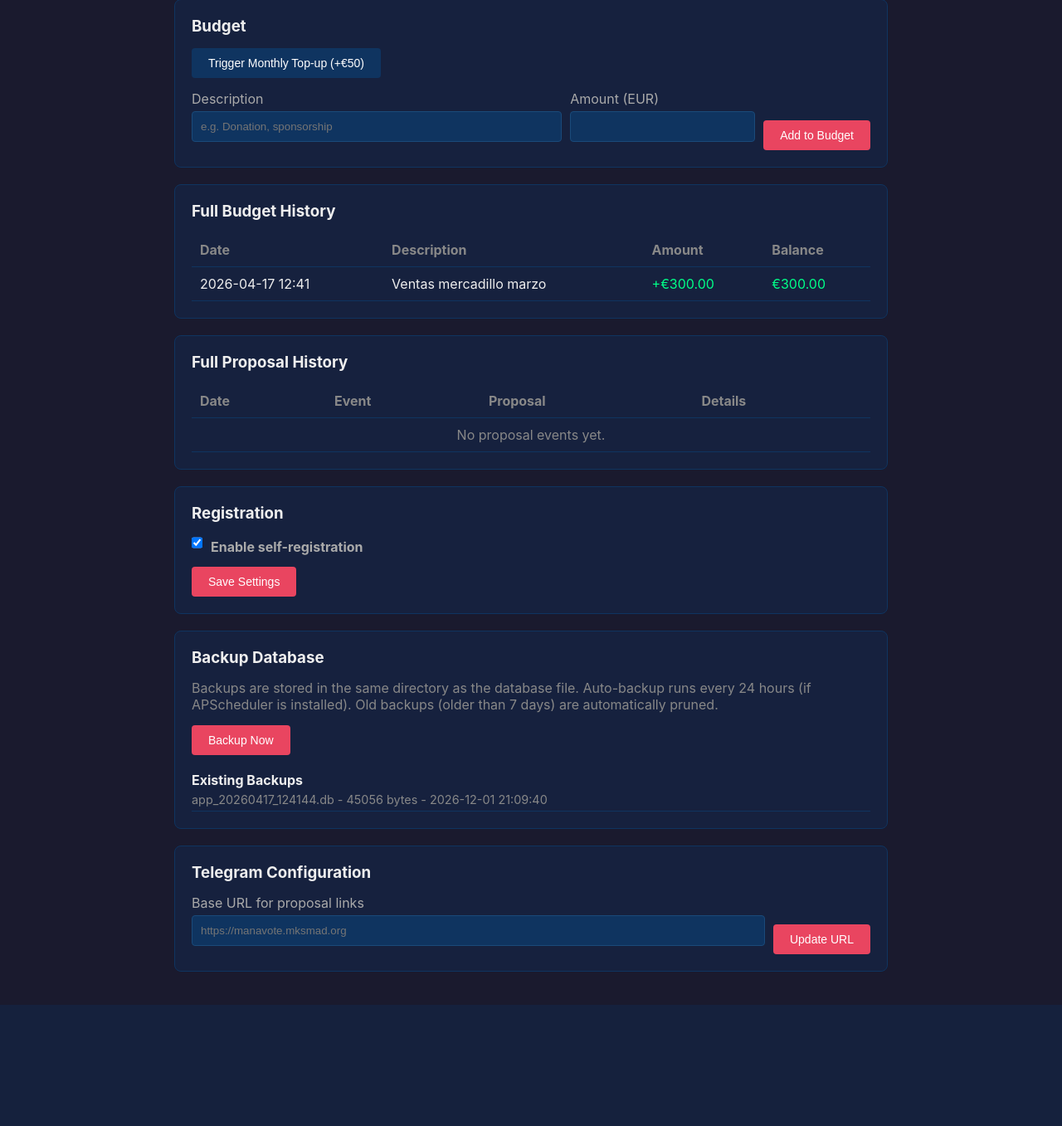
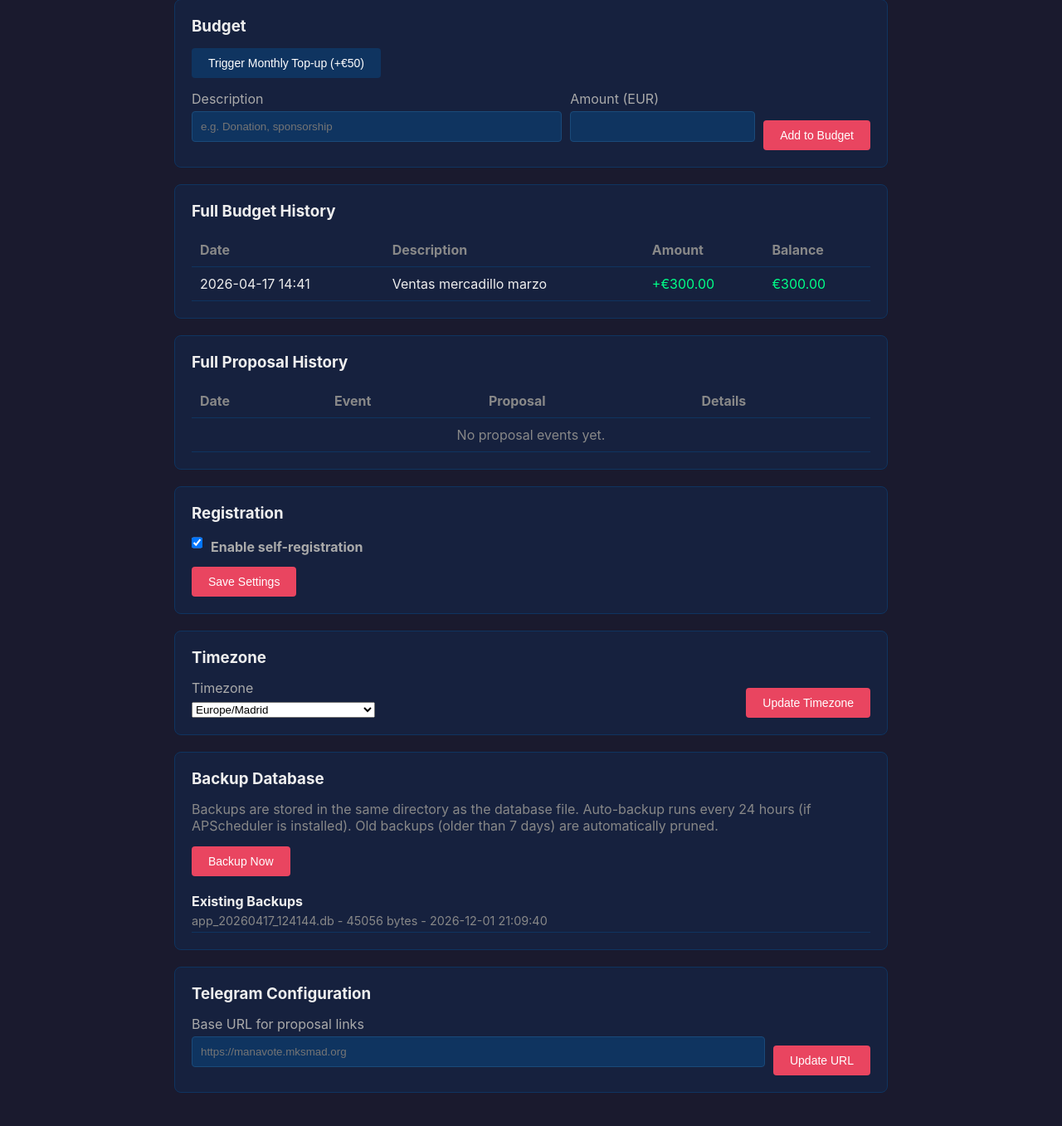
Before and after one commit to makespacemadrid/manavote, a Flask app: page /admin in a window 1280 px wide. Shown: the part 890-2247 px from the top of the page at 83% size. Before the commit the page ends 2101 px from the top, so only its background shows below. Run offline with Flask 3, Linux system fonts and the light colour scheme; the visitor is signed in with stand-in values (Sample User, id 1); data comes from the database, SQL or seed files in the repository; data that the repository does not hold is empty; parts of the project's set-up code (start-up, migrations or seed data) failed here and were passed over.

Commit message:
Add timezone support with conversion and admin panel selector

```diff
--- a/app/web/routes/main_routes.py
+++ b/app/web/routes/main_routes.py
@@ -3,6 +3,7 @@
 import hashlib
 import secrets
 from datetime import datetime, date, timedelta
+from zoneinfo import ZoneInfo
 try:
     from dotenv import load_dotenv
 
@@ -39,6 +40,36 @@
 import logging
 import warnings
 
+
+def get_app_timezone():
+    """Get the configured timezone from settings or default to Europe/Madrid"""
+    try:
+        conn = get_db()
+        c = conn.cursor()
+        c.execute("SELECT value FROM settings WHERE key = 'timezone'")
+        row = c.fetchone()
+        conn.close()
+        tz_name = row["value"] if row else "Europe/Madrid"
+        return ZoneInfo(tz_name)
+    except:
+        return ZoneInfo("Europe/Madrid")
+
+
+def format_datetime(dt_str, fmt="%Y-%m-%d %H:%M:%S"):
+    """Convert a datetime string to the configured timezone and format it"""
+    if not dt_str:
+        return ""
+    try:
+        # Parse the datetime string
+        dt = datetime.fromisoformat(dt_str.replace("Z", "+00:00"))
+        # Convert to configured timezone
+        tz = get_app_timezone()
+        dt_local = dt.astimezone(tz)
+        return dt_local.strftime(fmt)
+    except (ValueError, TypeError):
+        return dt_str
+
+
 BASE_DIR = os.path.dirname(os.path.dirname(os.path.dirname(os.path.dirname(__file__))))
 app = Flask(__name__, template_folder=os.path.join(BASE_DIR, "templates"), static_folder=os.path.join(BASE_DIR, "static"))
 app.config.from_object(Config)
@@ -73,6 +104,12 @@
     if "@" in username:
         return username.split("@")[0]
     return username
+
+
+@app.template_filter("localtime")
+def localtime_filter(dt_str, fmt="%Y-%m-%d %H:%M"):
+    """Jinja2 filter to format datetime in configured timezone"""
+    return format_datetime(dt_str, fmt)
 
 
 from translations import TRANSLATIONS
@@ -1417,6 +1454,8 @@
             (proposal["amount"], f"Undo approval: {proposal['title']}", proposal_id),
         )
         conn.commit()
+        # Re-process the proposal (may re-approve if thresholds still met)
+        process_proposal(proposal_id)
         check_over_budget_proposals()
         flash("Approval undone, budget restored", "success")
 
@@ -1617,6 +1656,15 @@
             status = "enabled" if enabled == "true" else "disabled"
             flash(f"Self-registration {status}!", "success")
 
+        elif action == "update_timezone":
+            timezone = request.form.get("timezone", "Europe/Madrid")
+            c.execute(
+                "INSERT OR REPLACE INTO settings (key, value) VALUES ('timezone', ?)",
+                (timezone,),
+            )
+            conn.commit()
+            flash(f"Timezone updated to {timezone}!", "success")
+
         elif action == "backup_db":
             try:
                 from app.services.backup_service import backup_db
@@ -1748,6 +1796,10 @@
             )
     backups.sort(key=lambda item: item["modified"], reverse=True)
 
+    c.execute("SELECT value FROM settings WHERE key = 'timezone'")
+    tz_row = c.fetchone()
+    current_timezone = tz_row["value"] if tz_row else "Europe/Madrid"
+
     conn.close()
 
     return render_template(
@@ -1759,6 +1811,7 @@
         current_budget=current_budget,
         thresholds=thresholds,
         registration_enabled=registration_enabled,
+        current_timezone=current_timezone,
         get_setting_value=get_setting_value,
         session_lang=session.get("lang", "en"),
         backups=backups,
--- a/templates/admin.html
+++ b/templates/admin.html
@@ -34,7 +34,7 @@
     var sections = {
         members: ['add-member', 'members', 'stats'],
         budget: ['thresholds', 'budget', 'budget-history', 'proposal-history'],
-        settings: ['settings', 'backup', 'telegram']
+        settings: ['settings', 'timezone', 'backup', 'telegram']
     };
 
     document.querySelectorAll('.admin-tab-btn').forEach(function(btn) { btn.classList.remove('active'); });
@@ -88,7 +88,7 @@
             <tr>
                 <td>{{ m.username }}</td>
                 <td>{{ 'Admin'|lang if m.is_admin else 'Member'|lang }}</td>
-                <td>{{ m.created_at[:10] }}</td>
+                <td>{{ m.created_at|localtime("%Y-%m-%d") }}</td>
                 <td>
                     {% if m.id != session.member_id %}
                     <form method="POST" style="display: inline;">
@@ -199,7 +199,7 @@
         <tbody>
             {% for log in budget_history %}
             <tr>
-                <td>{{ log.created_at[:16] }}</td>
+                <td>{{ log.created_at|localtime("%Y-%m-%d %H:%M") }}</td>
                 <td>{{ log.description }}</td>
                 <td class="{{ 'amount-positive' if log.amount > 0 else 'amount-negative' }}">
                     {{ "+" if log.amount > 0 else "" }}€{{ "%.2f"|format(log.amount) }}
@@ -227,7 +227,7 @@
         <tbody>
             {% for event in proposal_history %}
             <tr>
-                <td>{{ event.created_at[:16] }}</td>
+                <td>{{ event.created_at|localtime("%Y-%m-%d %H:%M") }}</td>
                 <td>{{ event.event_label }}</td>
                 <td><a href="{{ url_for('proposal_detail', proposal_id=event.proposal_id) }}">#{{ event.proposal_id }} - {{ event.proposal_title }}</a></td>
                 <td>{{ event.details }}</td>
@@ -255,6 +255,32 @@
             </label>
         </p>
         <button type="submit" class="btn">{{ 'Save Settings'|lang }}</button>
+    </form>
+</div>
+
+<div id="timezone" class="card">
+    <h3>{{ 'Timezone'|lang }}</h3>
+    <form method="POST">
+        <input type="hidden" name="csrf_token" value="{{ csrf_token() }}">
+        <input type="hidden" name="action" value="update_timezone">
+        <div style="display: flex; gap: 10px; flex-wrap: wrap; align-items: flex-end;">
+            <div style="flex: 1; min-width: 200px;">
+                <label>{{ 'Timezone'|lang }}</label>
+                <select name="timezone" required>
+                    <option value="UTC" {{ 'selected' if current_timezone == 'UTC' else '' }}>UTC</option>
+                    <option value="Europe/London" {{ 'selected' if current_timezone == 'Europe/London' else '' }}>Europe/London</option>
+                    <option value="Europe/Paris" {{ 'selected' if current_timezone == 'Europe/Paris' else '' }}>Europe/Paris</option>
+                    <option value="Europe/Madrid" {{ 'selected' if current_timezone == 'Europe/Madrid' else '' }}>Europe/Madrid</option>
+                    <option value="America/New_York" {{ 'selected' if current_timezone == 'America/New_York' else '' }}>America/New_York (EST/EDT)</option>
+                    <option value="America/Chicago" {{ 'selected' if current_timezone == 'America/Chicago' else '' }}>America/Chicago (CST/CDT)</option>
+                    <option value="America/Los_Angeles" {{ 'selected' if current_timezone == 'America/Los_Angeles' else '' }}>America/Los_Angeles (PST/PDT)</option>
+                    <option value="Asia/Tokyo" {{ 'selected' if current_timezone == 'Asia/Tokyo' else '' }}>Asia/Tokyo</option>
+                    <option value="Asia/Shanghai" {{ 'selected' if current_timezone == 'Asia/Shanghai' else '' }}>Asia/Shanghai</option>
+                    <option value="Australia/Sydney" {{ 'selected' if current_timezone == 'Australia/Sydney' else '' }}>Australia/Sydney</option>
+                </select>
+            </div>
+            <button type="submit" class="btn">{{ 'Update Timezone'|lang }}</button>
+        </div>
     </form>
 </div>
 
--- a/templates/calendar.html
+++ b/templates/calendar.html
@@ -98,7 +98,7 @@
                 {% for item in calendar_items %}
                 {% set category = 'proposal' if item.item_type == 'proposal' and item.status != 'approved' else ('approved' if item.item_type == 'proposal' and item.status == 'approved' else ('budget_in' if item.amount > 0 else 'budget_out')) %}
                 <tr data-category="{{ category }}" class="calendar-row">
-                    <td>{{ item.created_at[:10] }}</td>
+                    <td>{{ item.created_at|localtime("%Y-%m-%d") }}</td>
                     <td>
                         {% if item.item_type == 'proposal' %}
                             {% if item.status == 'approved' %}
--- a/templates/dashboard.html
+++ b/templates/dashboard.html
@@ -79,7 +79,7 @@
                     {% if p.purchased_at %}<span class="status" style="background: #4a4; color: #fff; margin-left: 5px;">{{ 'purchased'|lang }}</span>{% endif %}
                 </h3>
                 <div class="proposal-meta">
-                    {{ 'by'|lang }} {{ p.username|username }} · {{ p.created_at[:10] }}
+                    {{ 'by'|lang }} {{ p.username|username }} · {{ p.created_at|localtime("%Y-%m-%d") }}
                     {% if p.user_vote %}
                     · {{ 'Your vote'|lang }}: <strong>{{ 'In Favor'|lang if p.user_vote == 'in_favor' else 'Against'|lang }}</strong>
                     {% endif %}
@@ -159,7 +159,7 @@
         <tbody>
             {% for log in budget_history %}
             <tr>
-                <td>{{ log.created_at[:16] }}</td>
+                <td>{{ log.created_at|localtime("%Y-%m-%d %H:%M") }}</td>
                 <td>{{ log.description }}</td>
                 <td class="{{ 'amount-positive' if log.amount > 0 else 'amount-negative' }}">
                     {{ "+" if log.amount > 0 else "" }}€{{ "%.2f"|format(log.amount) }}
--- a/templates/proposal_detail.html
+++ b/templates/proposal_detail.html
@@ -34,7 +34,7 @@
         <div>
             <h1>{{ proposal.title }}</h1>
             <p style="color: #888;">
-                {{ 'by'|lang }} {{ proposal.creator|username }} · {{ proposal.created_at[:10] }}
+                {{ 'by'|lang }} {{ proposal.creator|username }} · {{ proposal.created_at|localtime("%Y-%m-%d") }}
                 {% if proposal.status == 'over_budget' %}
                 <span class="status" style="background: #ffa50022; color: #ffa500;">{{ 'pending_budget'|lang }}</span>
                 {% else %}
@@ -126,7 +126,7 @@
                 <td class="{{ 'vote-approve' if v.vote == 'in_favor' else 'vote-reject' }}">
                     {{ '✓ ' + t('In Favor') if v.vote == 'in_favor' else '✗ ' + t('Against') }}
                 </td>
-                <td>{{ v.created_at[:16] }}</td>
+                <td>{{ v.created_at|localtime("%Y-%m-%d %H:%M") }}</td>
             </tr>
             {% endfor %}
         </tbody>
@@ -152,7 +152,7 @@
             <div style="display: flex; justify-content: space-between; margin-bottom: 5px;">
                 <strong>{{ c.username|username }}</strong>
                 <span style="display: flex; align-items: center; gap: 10px;">
-                    <span style="color: #888; font-size: 0.85em;">{{ c.created_at[:16] }}</span>
+                    <span style="color: #888; font-size: 0.85em;">{{ c.created_at|localtime("%Y-%m-%d %H:%M") }}</span>
                     {% if session.is_admin %}
                     <a href="{{ url_for('edit_comment', comment_id=c.id) }}" style="color: #4cc9f0; font-size: 0.85em;">{{ t('Edit') }}</a>
                     <form method="POST" action="{{ url_for('delete_comment', comment_id=c.id) }}" style="display: inline;" onsubmit="return confirm('{{ t('Delete comment') }}');">
```
